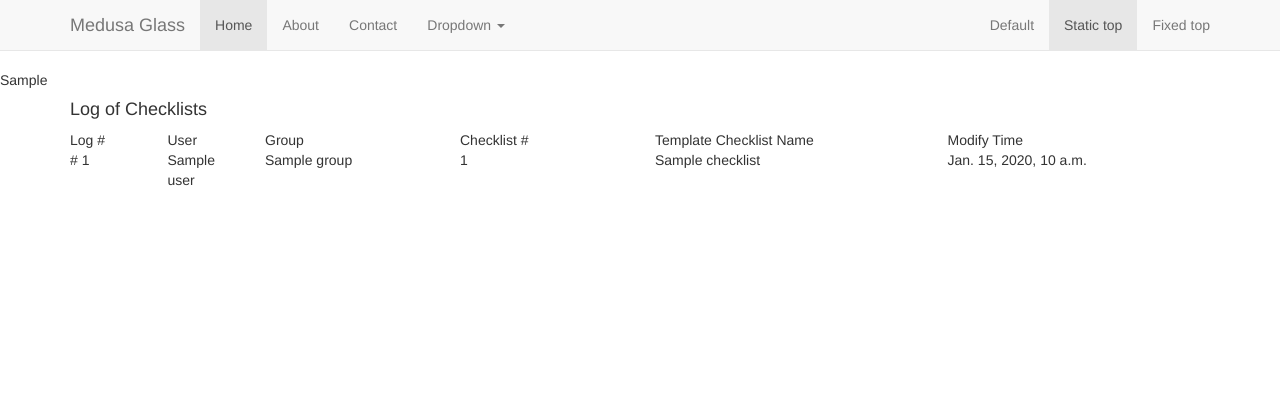
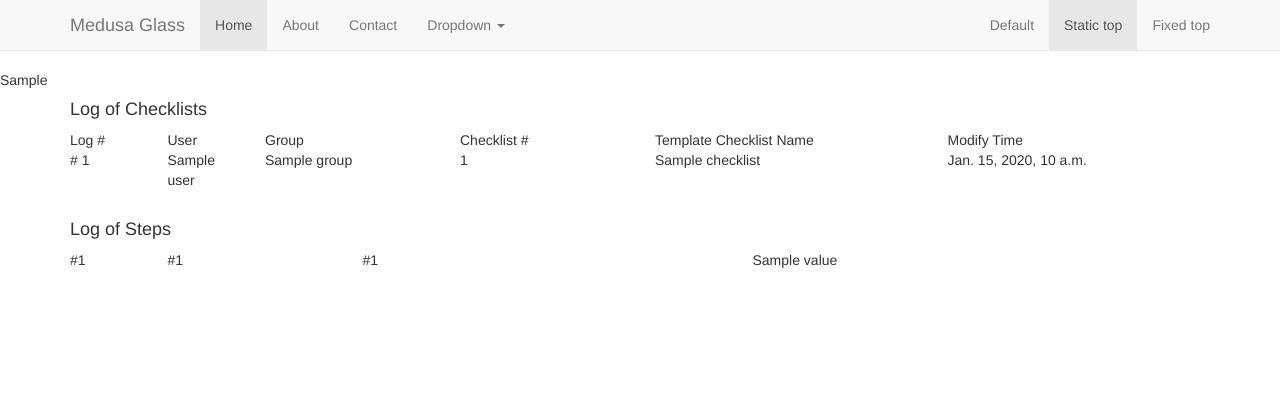
Before and after one commit to DarthYogurt/medusa_backend, a Django app: template templates/showLog.html in a window 1280 px wide. Shown: the top 412 px of the page. Run offline with Django 3.2, Linux system fonts and the light colour scheme; the template is opened without the code that fills it: most values are stand-ins (such as "Sample title", 1, 10 or a date in 2020); some libraries are stand-ins or nearby versions.

Commit message:
changed showlog.html to show more steps

```diff
--- a/templates/showLog.html
+++ b/templates/showLog.html
@@ -3,7 +3,7 @@
 {% block content %}
 
 
-{{ checklistLog }}
+{{ stepLog }}
 
 <div class="container">
     <div class = "row">
@@ -19,24 +19,34 @@
         <div class="col-md-3"> Modify Time </div>
 
     </div>
+    {% for item in checklistLog %}
     <div class="row">
-        {% for item in checklistLog %}
+
         <div class="col-md-1"> # {{ item.id }} </div>
         <div class="col-md-1"> {{ item.user }} </div>
         <div class="col-md-2"> {{ item.checklist.group }} </div>
         <div class="col-md-2"> {{ item.checklist.id }} </div>
         <div class="col-md-3"> {{ item.checklist.name }} </div>
         <div class="col-md-3"> {{ item.modifyTime }} </div>
-        {% endfor %}
+
     </div> <!-- Row -->
+    {% endfor %}
 </div> <!--- container -->
 
+<br />
+
 <div class="container">
+	<div class="row">
+    	<div class="col-md-8"> <h4> Log of Steps </h4></div>
+    </div>
+    {% for item in stepLog %}
 	<div class = "row">
-
-
-
+    	<div class="col-md-1"> #{{ item.id }} </div>
+        <div class="col-md-2"> #{{ item.checklistLogId }} </div>
+        <div class="col-md-4"> #{{ item.stepId }} </div>
+        <div class="col-md-3"> {{ item.value }} </div>
     </div> <!-- row -->
+	{% endfor %}
 </div> <!-- End container -->
 
 {% endblock %}
```
Also changed, not shown: soplog/views.py (+10 -0 lines).
